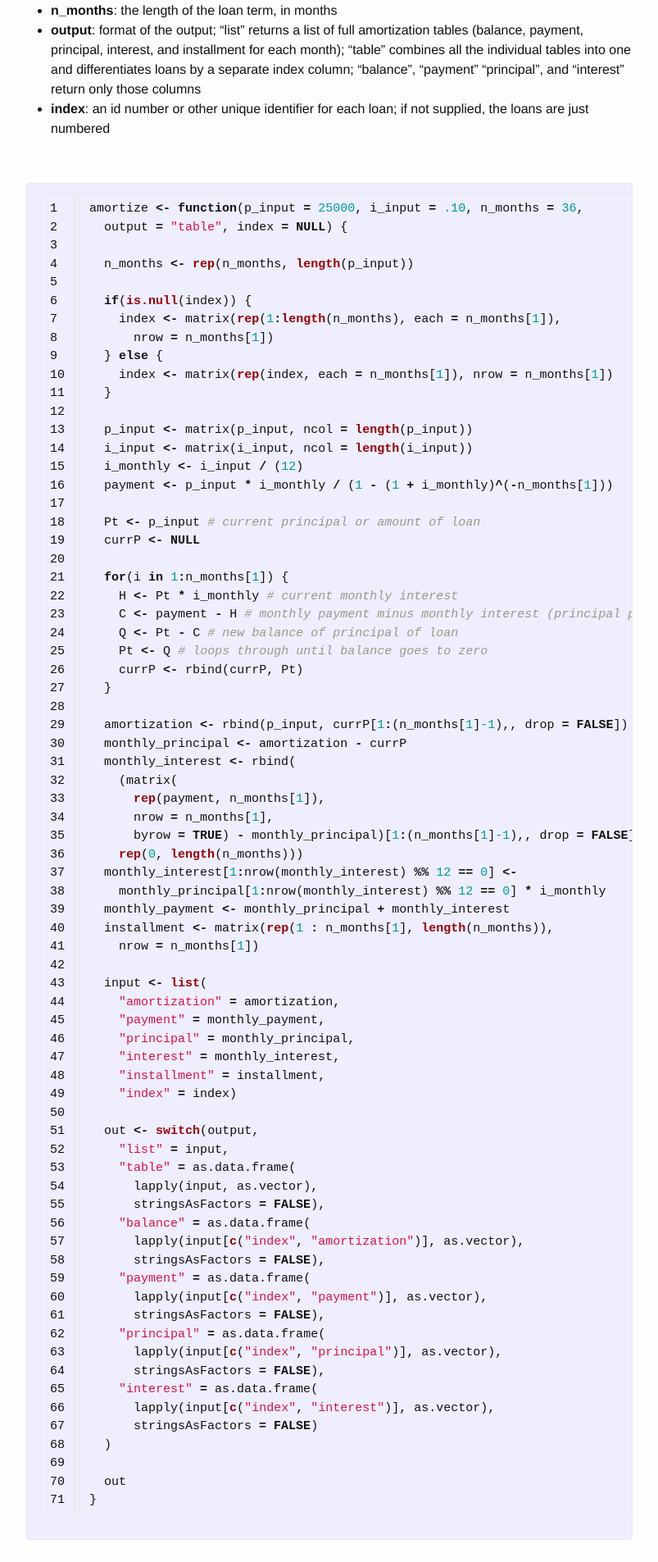
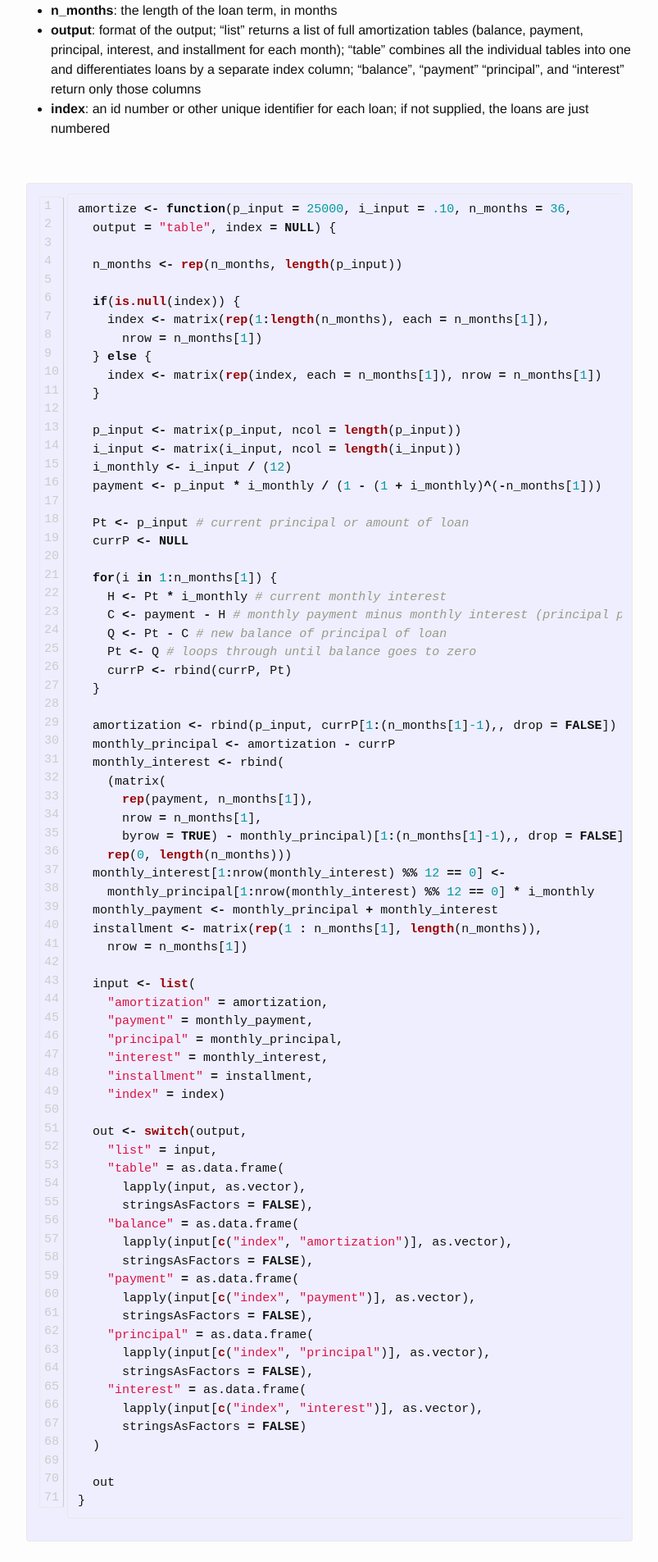
Before and after one commit to housesofstones/housesofstones.github.io, a Jekyll site: the page built from _posts/2013-08-29-a-simple-amortization-function.md, in a window 1280 px wide. Shown: the part 556-2461 px from the top of the page at 82% size, without its empty margins (238-1041 px from the left). Built offline with Jekyll 4.4.1, drawn with Linux system fonts in a browser that asks for light colours.

Commit message:
Update syntax.css

```diff
--- a/css/syntax.css
+++ b/css/syntax.css
@@ -59,5 +59,5 @@
 .highlight .vi { color: #008080 } /* Name.Variable.Instance */
 .highlight .il { color: #009999 } /* Literal.Number.Integer.Long */
 /* Added based on http://demisx.github.io/jekyll/2014/01/13/improve-code-highlighting-in-jekyll.html */
-.post > .highlight .lineno { color: #ccc; display:inline-block; padding: 0 5px; border-right:1px solid #ccc; }
-.post > .highlight pre code { display: block; white-space: pre; overflow-x: auto; word-wrap: normal; }
+.highlight .lineno { color: #ccc; display:inline-block; padding: 0 5px; border-right:1px solid #ccc; }
+.highlight pre code { display: block; white-space: pre; overflow-x: auto; word-wrap: normal; }
```
